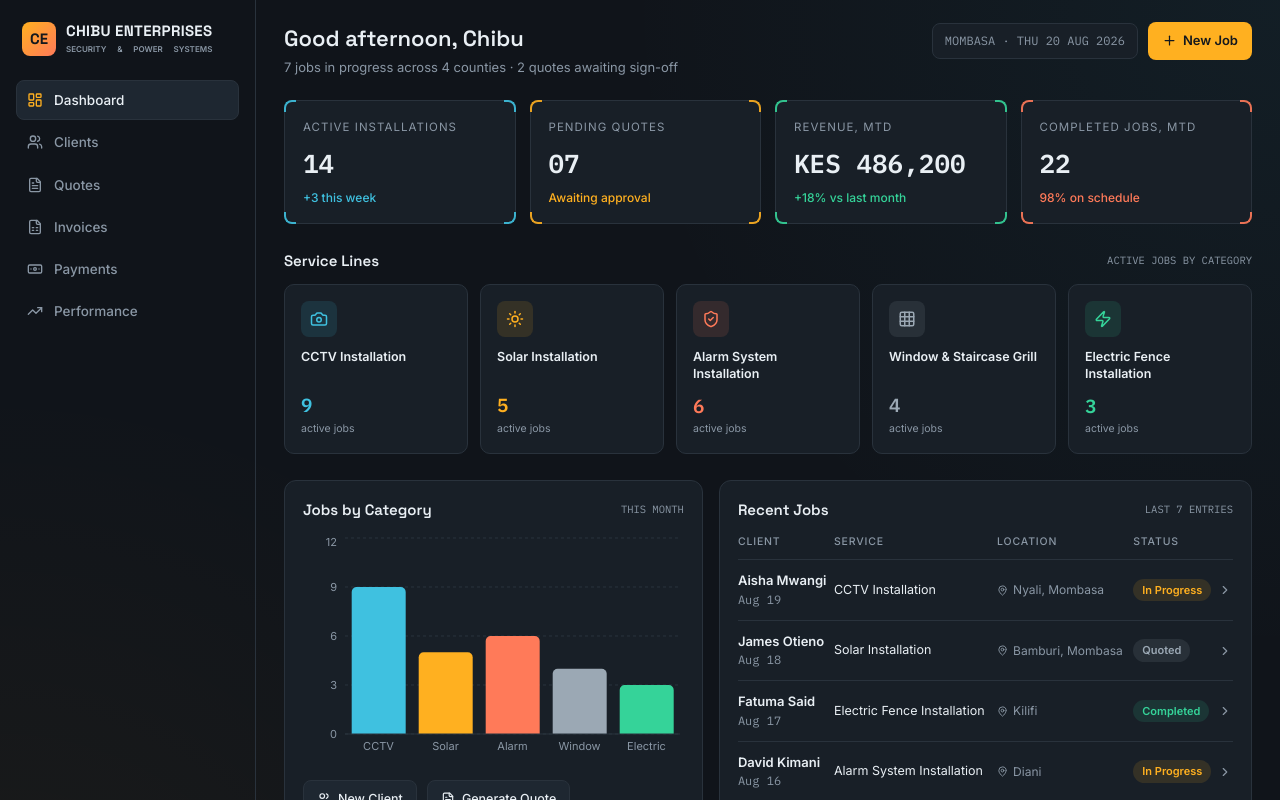
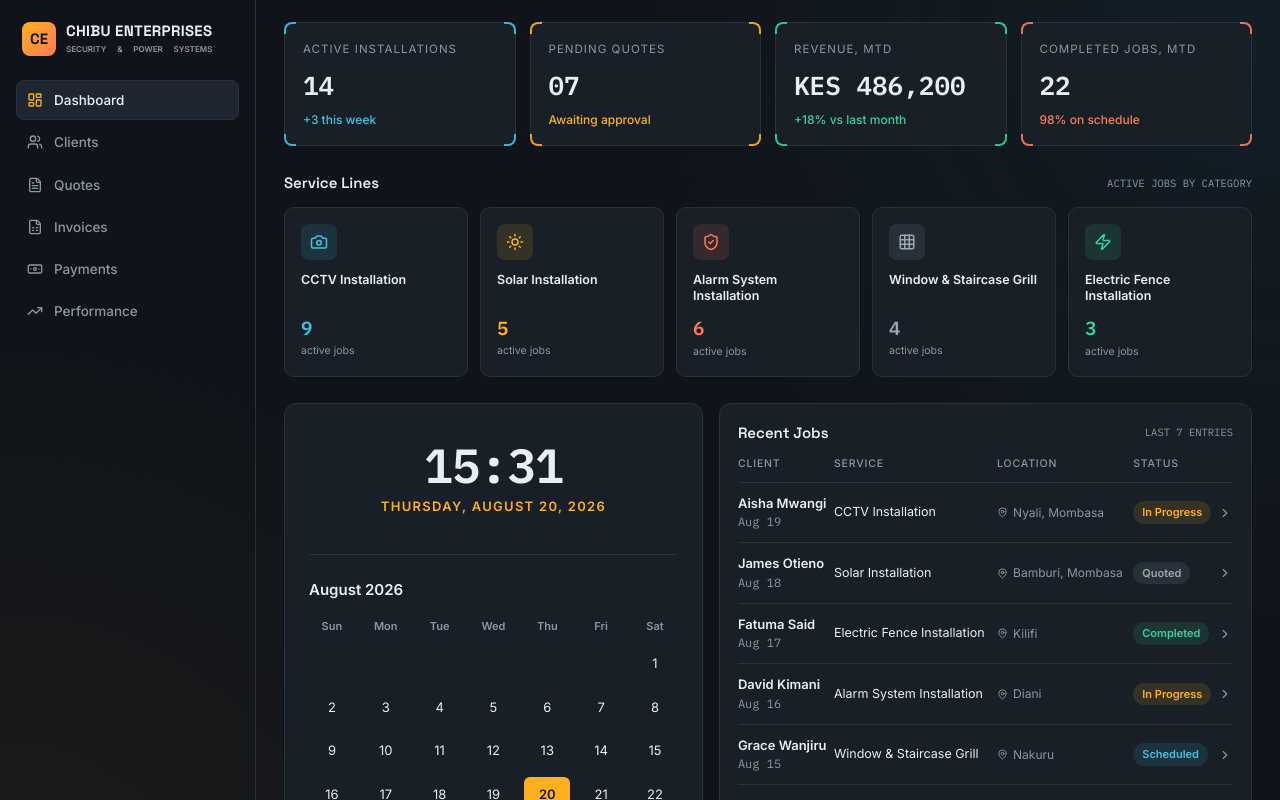
Before and after one commit to Mwabonje/chibu-enterprise, a React (Vite) app: page / in a window 1280 px wide. Shown: the top 800 px of the page. Built offline with nearby package versions, Linux system fonts and the light colour scheme.

Commit message:
refactor: replace job chart with ClockCalendar widget
Remove the jobs category bar chart and integrate a new ClockCalendar component in the dashboard to provide real-time time and date display. Clean up unused styles in App.tsx.

```diff
--- a/src/App.tsx
+++ b/src/App.tsx
@@ -117,20 +117,8 @@ function AppLayout() {
         .main .text-gray-500, .main .text-gray-600 { color: var(--dim) !important; }
         .main .border-gray-200, .main .border-gray-100 { border-color: var(--border) !important; }
 
-        .topbar { display: flex; align-items: flex-start; justify-content: space-between; margin-bottom: 22px; flex-wrap: wrap; gap: 12px; }
-        .greeting { font-family: 'Space Grotesk', sans-serif; font-size: 22px; font-weight: 600; }
-        .greeting-sub { color: var(--dim); font-size: 13px; margin-top: 3px; }
+        .mobile-menu-bar { display: none; }
         .menu-btn { display: none; }
-        .topbar-right { display: flex; align-items: center; gap: 10px; flex-wrap: wrap; }
-        .date-readout {
-          font-family: 'IBM Plex Mono', monospace; font-size: 12px; color: var(--dim);
-          border: 1px solid var(--border); padding: 8px 12px; border-radius: 8px; background: var(--panel);
-        }
-        .btn-primary {
-          display: flex; align-items: center; gap: 6px;
-          background: var(--amber); color: #14181D; font-weight: 600; font-size: 13px;
-          border: none; padding: 9px 14px; border-radius: 8px; cursor: pointer;
-        }
 
         .stat-grid { display: grid; grid-template-columns: repeat(4, minmax(0, 1fr)); gap: 14px; margin-bottom: 26px; }
         .stat-tile {
@@ -157,8 +145,8 @@ function AppLayout() {
         .service-count { font-family: 'IBM Plex Mono', monospace; font-size: 19px; font-weight: 600; margin-top: 10px; }
         .service-count-label { font-size: 10.5px; color: var(--dim); margin-top: 1px; }
 
-        .lower-grid { display: grid; grid-template-columns: minmax(0, 1.1fr) minmax(0, 1.4fr); gap: 16px; align-items: start; }
-        .panel-block { background: var(--panel); border: 1px solid var(--border); border-radius: 12px; padding: 18px; }
+        .lower-grid { display: grid; grid-template-columns: minmax(0, 1.1fr) minmax(0, 1.4fr); gap: 16px; align-items: stretch; }
+        .panel-block { background: var(--panel); border: 1px solid var(--border); border-radius: 12px; padding: 18px; display: flex; flex-direction: column; }
 
         table { width: 100%; border-collapse: collapse; }
         th { text-align: left; font-size: 10.5px; text-transform: uppercase; letter-spacing: 0.08em; color: var(--dim); font-weight: 500; padding-bottom: 10px; border-bottom: 1px solid var(--border); }
@@ -192,6 +180,7 @@ function AppLayout() {
           .sidebar-overlay.open { display: block; }
           .sidebar { position: fixed; z-index: 20; height: 100vh; background: var(--bg); transform: translateX(-100%); transition: transform 0.2s; }
           .sidebar.open { transform: translateX(0); box-shadow: 4px 0 24px rgba(0,0,0,0.5); }
+          .mobile-menu-bar { display: flex; margin-bottom: 16px; }
           .menu-btn { display: flex; align-items: center; justify-content: center; width: 34px; height: 34px; border-radius: 8px; background: var(--panel); border: 1px solid var(--border); color: var(--text); cursor: pointer; margin-right: 10px; }
           .services-grid { grid-template-columns: repeat(2, minmax(0, 1fr)); }
           .stat-grid { grid-template-columns: minmax(0, 1fr) minmax(0, 1fr); }
@@ -246,19 +235,9 @@ function AppLayout() {
       </aside>
 
       <main className="main">
-        <div className="topbar">
-          <div style={{ display: "flex", alignItems: "flex-start" }}>
-            <div className="menu-btn" onClick={() => setNavOpen(!navOpen)}>
-              {navOpen ? <X size={16} /> : <Menu size={16} />}
-            </div>
-            <div>
-              <div className="greeting">Good afternoon, Chibu</div>
-              <div className="greeting-sub">7 jobs in progress across 4 counties &middot; 2 quotes awaiting sign-off</div>
-            </div>
-          </div>
-          <div className="topbar-right">
-            <div className="date-readout">MOMBASA &middot; THU 20 AUG 2026</div>
-            <button className="btn-primary"><Plus size={15} /> New Job</button>
+        <div className="mobile-menu-bar">
+          <div className="menu-btn" onClick={() => setNavOpen(!navOpen)}>
+            {navOpen ? <X size={16} /> : <Menu size={16} />}
           </div>
         </div>
 
--- a/src/components/ChibuDashboard.tsx
+++ b/src/components/ChibuDashboard.tsx
@@ -4,6 +4,7 @@ import { BarChart, Bar, XAxis, YAxis, CartesianGrid, Tooltip, ResponsiveContaine
 
 import { services, chartData, jobs, statusStyle, StatusType } from "../lib/dashboardData";
 import { StatTile } from "./StatTile";
+import { ClockCalendar } from "./ClockCalendar";
 
 export default function ChibuDashboard() {
   return (
@@ -35,32 +36,7 @@ export default function ChibuDashboard() {
         </div>
 
         <div className="lower-grid">
-          <div className="panel-block">
-            <div className="section-title">
-              Jobs by Category <span className="tag">THIS MONTH</span>
-            </div>
-            <ResponsiveContainer width="100%" height={230}>
-              <BarChart data={chartData} margin={{ top: 4, right: 4, left: -18, bottom: 0 }}>
-                <CartesianGrid strokeDasharray="3 3" stroke="#29323C" vertical={false} />
-                <XAxis dataKey="name" tick={{ fill: "#8A97A5", fontSize: 11 }} axisLine={{ stroke: "#29323C" }} tickLine={false} />
-                <YAxis tick={{ fill: "#8A97A5", fontSize: 11 }} axisLine={false} tickLine={false} />
-                <Tooltip
-                  cursor={{ fill: "rgba(255,255,255,0.03)" }}
-                  contentStyle={{ background: "#1E2731", border: "1px solid #29323C", borderRadius: 8, fontSize: 12 }}
-                  labelStyle={{ color: "#E9EFF4" }}
-                />
-                <Bar dataKey="jobs" radius={[5, 5, 0, 0]}>
-                  {chartData.map((d, i) => <Cell key={i} fill={d.color} />)}
-                </Bar>
-              </BarChart>
-            </ResponsiveContainer>
-
-            <div className="quick-actions">
-              <button className="quick-btn"><Users size={14} /> New Client</button>
-              <button className="quick-btn"><FileText size={14} /> Generate Quote</button>
-              <button className="quick-btn"><Radio size={14} /> Site Check-in</button>
-            </div>
-          </div>
+          <ClockCalendar />
 
           <div className="panel-block">
             <div className="section-title">
--- /dev/null
+++ b/src/components/ClockCalendar.tsx
@@ -0,0 +1,65 @@
+import React, { useState, useEffect } from "react";
+
+export function ClockCalendar() {
+  const [time, setTime] = useState(new Date());
+
+  useEffect(() => {
+    const timer = setInterval(() => setTime(new Date()), 1000);
+    return () => clearInterval(timer);
+  }, []);
+
+  const days = ["Sun", "Mon", "Tue", "Wed", "Thu", "Fri", "Sat"];
+  const months = ["January", "February", "March", "April", "May", "June", "July", "August", "September", "October", "November", "December"];
+
+  const currentMonth = time.getMonth();
+  const currentYear = time.getFullYear();
+
+  const firstDay = new Date(currentYear, currentMonth, 1).getDay();
+  const daysInMonth = new Date(currentYear, currentMonth + 1, 0).getDate();
+
+  const grid = [];
+  for (let i = 0; i < firstDay; i++) {
+    grid.push(null);
+  }
+  for (let i = 1; i <= daysInMonth; i++) {
+    grid.push(i);
+  }
+
+  return (
+    <div className="panel-block" style={{ padding: "24px", flex: 1, minHeight: 0 }}>
+      <div style={{ flex: 1, display: "flex", flexDirection: "column", alignItems: "center", justifyContent: "center", borderBottom: "1px solid var(--border)", paddingBottom: "24px", marginBottom: "24px", minHeight: "120px" }}>
+        <div style={{ fontSize: 48, fontWeight: 700, fontFamily: "'IBM Plex Mono', monospace", letterSpacing: "-1px", lineHeight: 1 }}>
+          {time.toLocaleTimeString('en-US', { hour: '2-digit', minute: '2-digit', hour12: false })}
+        </div>
+        <div style={{ color: "var(--amber)", fontSize: 13, textTransform: "uppercase", letterSpacing: "0.1em", fontWeight: 600, marginTop: 8 }}>
+          {time.toLocaleDateString('en-US', { weekday: 'long', year: 'numeric', month: 'long', day: 'numeric' })}
+        </div>
+      </div>
+
+      <div style={{ flex: 1, display: "flex", flexDirection: "column" }}>
+        <div style={{ display: "flex", justifyContent: "space-between", alignItems: "center", marginBottom: 16 }}>
+          <div style={{ fontWeight: 600, fontSize: 15 }}>{months[currentMonth]} {currentYear}</div>
+        </div>
+        <div style={{ display: "grid", gridTemplateColumns: "repeat(7, 1fr)", gap: "8px", textAlign: "center", fontSize: 11, fontWeight: 600, color: "var(--dim)", marginBottom: 12 }}>
+          {days.map(d => <div key={d}>{d}</div>)}
+        </div>
+        <div style={{ display: "grid", gridTemplateColumns: "repeat(7, 1fr)", gap: "8px", textAlign: "center", fontSize: 13 }}>
+          {grid.map((d, i) => (
+            <div
+              key={i}
+              style={{
+                padding: "8px 0",
+                borderRadius: "6px",
+                background: d === time.getDate() ? "var(--amber)" : "transparent",
+                color: d === time.getDate() ? "#14181D" : (d ? "var(--text)" : "transparent"),
+                fontWeight: d === time.getDate() ? 700 : 400
+              }}
+            >
+              {d || ""}
+            </div>
+          ))}
+        </div>
+      </div>
+    </div>
+  );
+}
```
